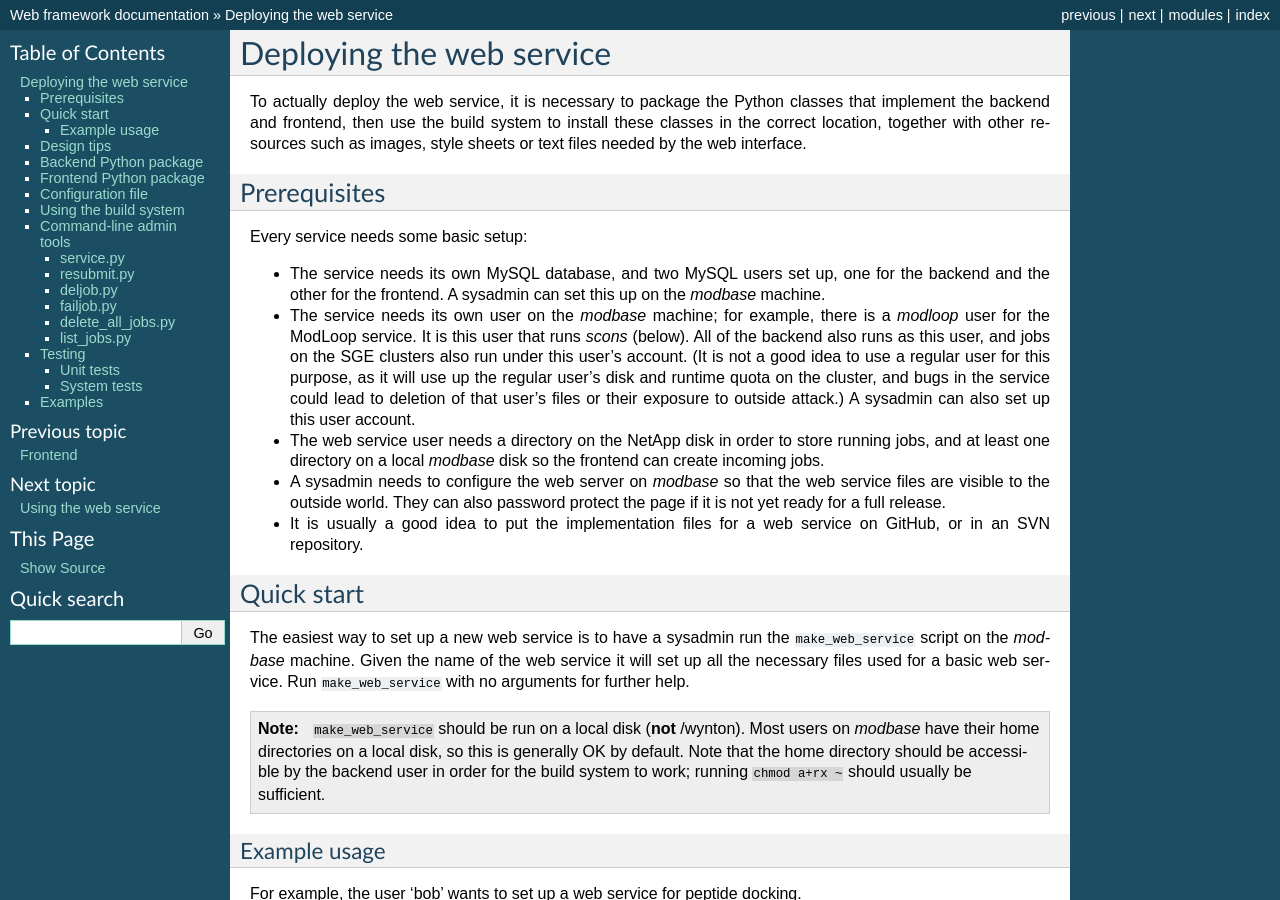
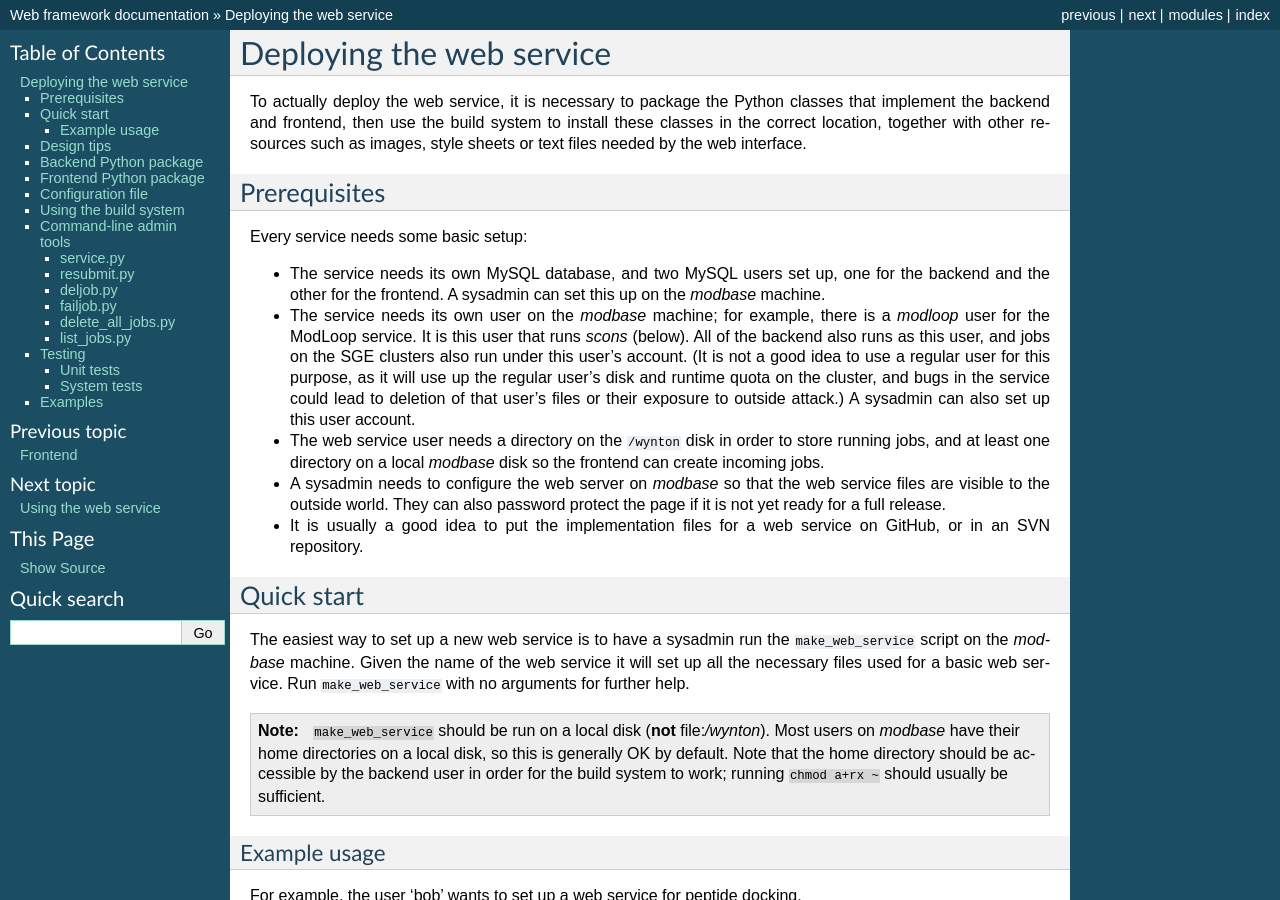
Before and after one commit to salilab/saliweb, a Sphinx documentation site: the page built from doc/deploy.rst, in a window 1280 px wide and 900 px high. Built offline with Sphinx 7.4.7, drawn with Linux system fonts in a browser that asks for light colours.

Commit message:
The NetApp disk is long since retired

```diff
--- a/doc/backend.rst
+++ b/doc/backend.rst
@@ -160,8 +160,9 @@ in the service's configuration file. Job data are automatically moved between
 directories when the state changes. For example, the **INCOMING** directory
 generally needs to reside on a local disk, and have special permissions so that
 the frontend can create files within it. The **RUNNING** directory usually
-needs to be accessible by the cluster, so it needs to be on the NetApp disk.
-The **ARCHIVED** directory may live on long-term storage, such as a park disk.
+needs to be accessible by the cluster, so it needs to be on the :file:`/wynton`
+disk.  The **ARCHIVED** directory may live on long-term storage, such
+as a park disk.
 
 
 Examples
--- a/doc/deploy.rst
+++ b/doc/deploy.rst
@@ -29,9 +29,9 @@ Every service needs some basic setup:
   in the service could lead to deletion of that user's files or their exposure
   to outside attack.) A sysadmin can also set up this user account.
 
-* The web service user needs a directory on the NetApp disk in order to store
-  running jobs, and at least one directory on a local `modbase` disk so the
-  frontend can create incoming jobs.
+* The web service user needs a directory on the :file:`/wynton` disk in order
+  to store running jobs, and at least one directory on a local `modbase` disk
+  so the frontend can create incoming jobs.
 
 * A sysadmin needs to configure the web server on `modbase` so that the
   web service files are visible to the outside world. They can also password
@@ -52,11 +52,11 @@ files used for a basic web service. Run ``make_web_service`` with no
 arguments for further help.
 
 .. note::
-   ``make_web_service`` should be run on a local disk (**not** /wynton). Most
-   users on `modbase` have their home directories on a local disk, so this is
-   generally OK by default. Note that the home directory should be accessible
-   by the backend user in order for the build system to work; running
-   ``chmod a+rx ~`` should usually be sufficient.
+   ``make_web_service`` should be run on a local disk (**not** file:`/wynton`).
+   Most users on `modbase` have their home directories on a local disk, so
+   this is generally OK by default. Note that the home directory should be
+   accessible by the backend user in order for the build system to work;
+   running ``chmod a+rx ~`` should usually be sufficient.
 
 Example usage
 -------------
--- a/doc/introduction.rst
+++ b/doc/introduction.rst
@@ -58,8 +58,8 @@ The framework aims to be:
   frontend can be used to break into the cluster.
 
 * *Efficient*: it is straightforward to configure the system so that
-  long-term data from jobs are not left on expensive disks such as NetApp,
-  but are instead moved to park disks or deleted.
+  long-term data from jobs are not left on expensive disks such as
+  :file:`/wynton`, but are instead moved to park disks or deleted.
 
 * *Easy to use*: given a simple workflow, it should be easy to deploy a
   simple web server that implements it.
```
